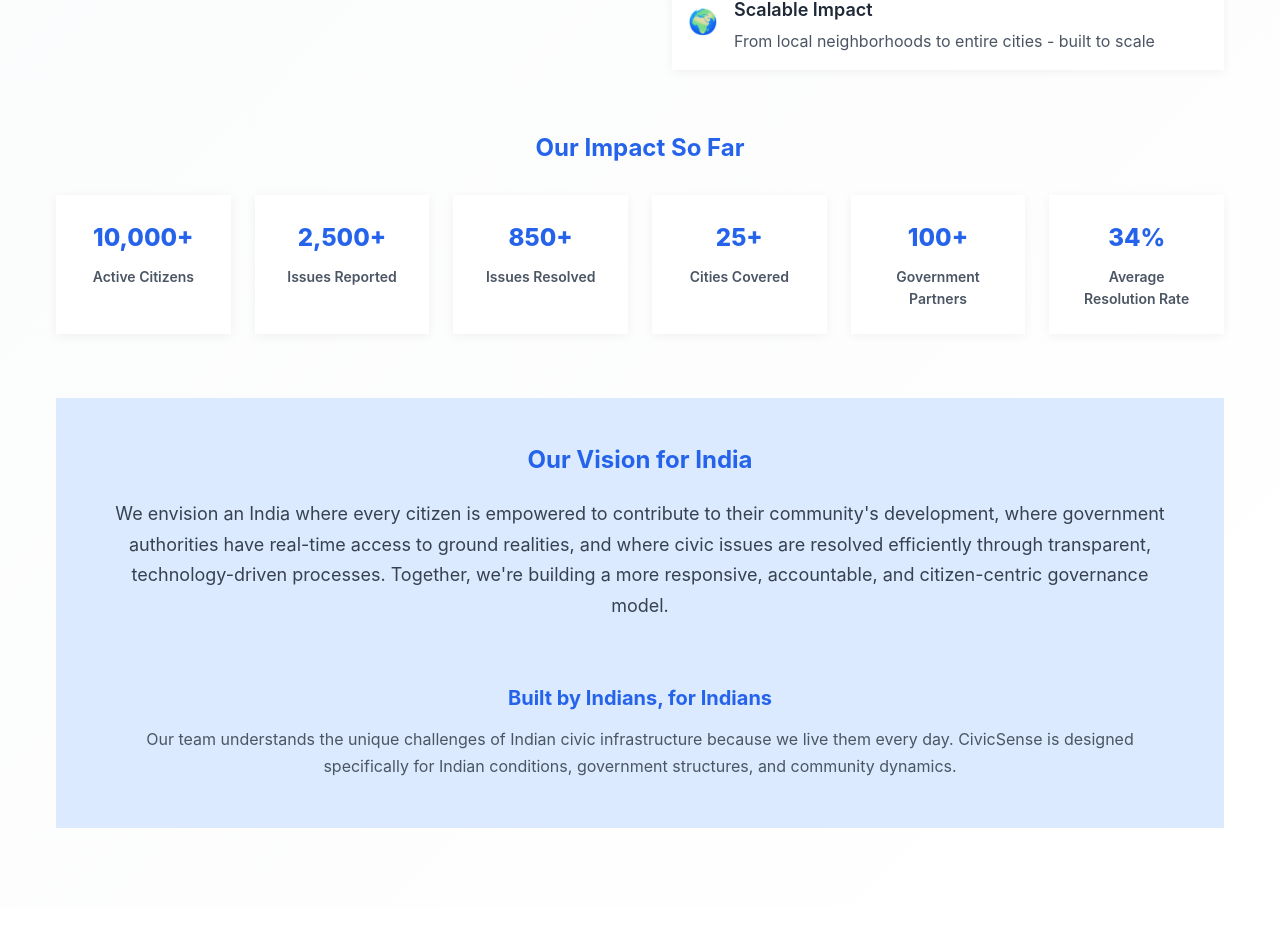
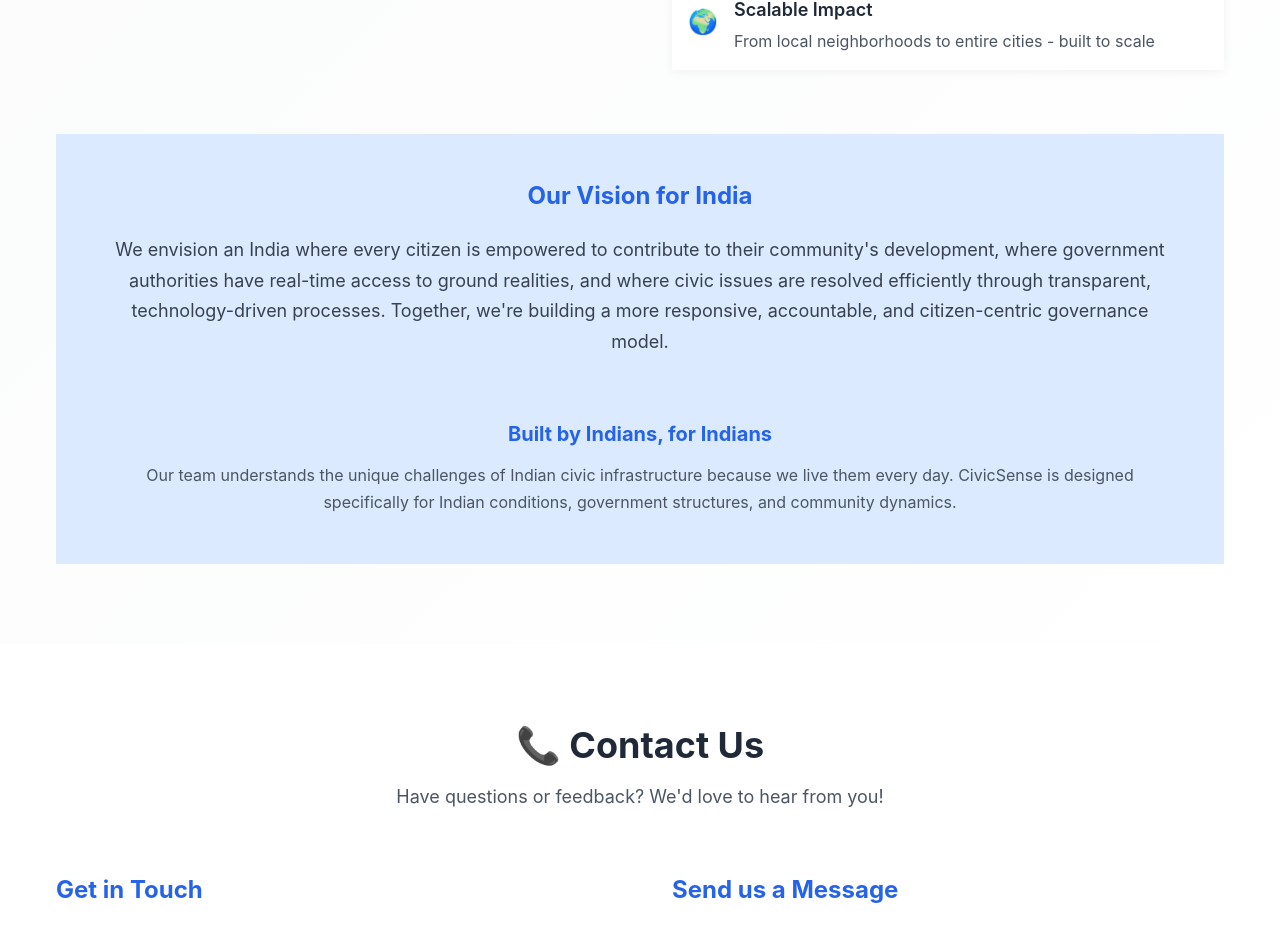
Before and after one commit to itsaman22/CivicSense, a React (Vite) app in the folder Frontend/: page / in a window 1280 px wide. Shown: the part 5260-6191 px from the top of the page. Built offline with nearby package versions, Linux system fonts and the light colour scheme.

Commit message:
added about us and contact us

```diff
--- a/Frontend/src/components/HomePage.jsx
+++ b/Frontend/src/components/HomePage.jsx
@@ -547,36 +547,6 @@
               </div>
             </div>
 
-            <div className="impact-stats">
-              <h3>Our Impact So Far</h3>
-              <div className="impact-grid">
-                <div className="impact-item">
-                  <span className="impact-number">10,000+</span>
-                  <span className="impact-label">Active Citizens</span>
-                </div>
-                <div className="impact-item">
-                  <span className="impact-number">2,500+</span>
-                  <span className="impact-label">Issues Reported</span>
-                </div>
-                <div className="impact-item">
-                  <span className="impact-number">850+</span>
-                  <span className="impact-label">Issues Resolved</span>
-                </div>
-                <div className="impact-item">
-                  <span className="impact-number">25+</span>
-                  <span className="impact-label">Cities Covered</span>
-                </div>
-                <div className="impact-item">
-                  <span className="impact-number">100+</span>
-                  <span className="impact-label">Government Partners</span>
-                </div>
-                <div className="impact-item">
-                  <span className="impact-number">34%</span>
-                  <span className="impact-label">Average Resolution Rate</span>
-                </div>
-              </div>
-            </div>
-
             <div className="vision-section">
               <h3>Our Vision for India</h3>
               <p>
```
